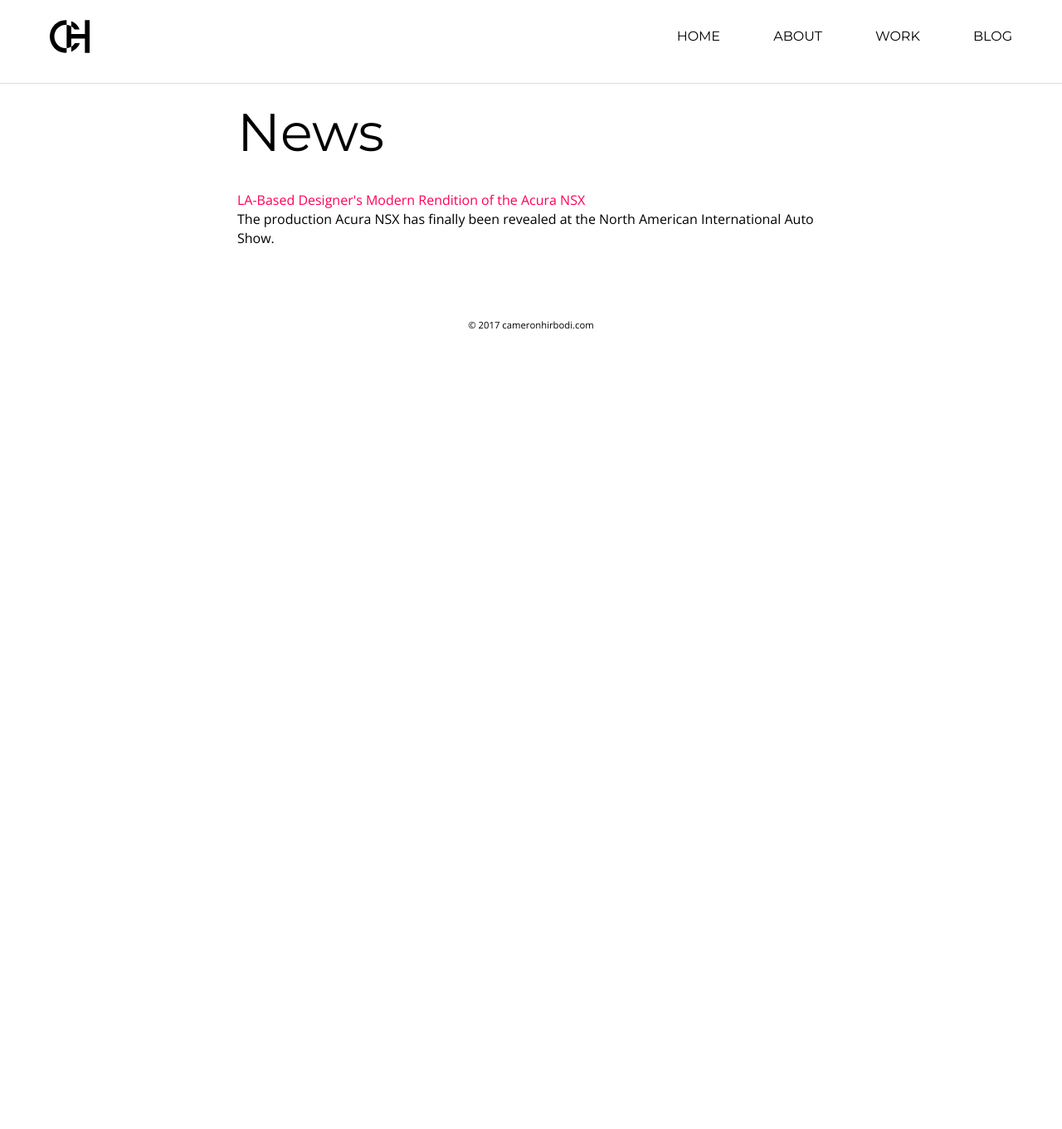
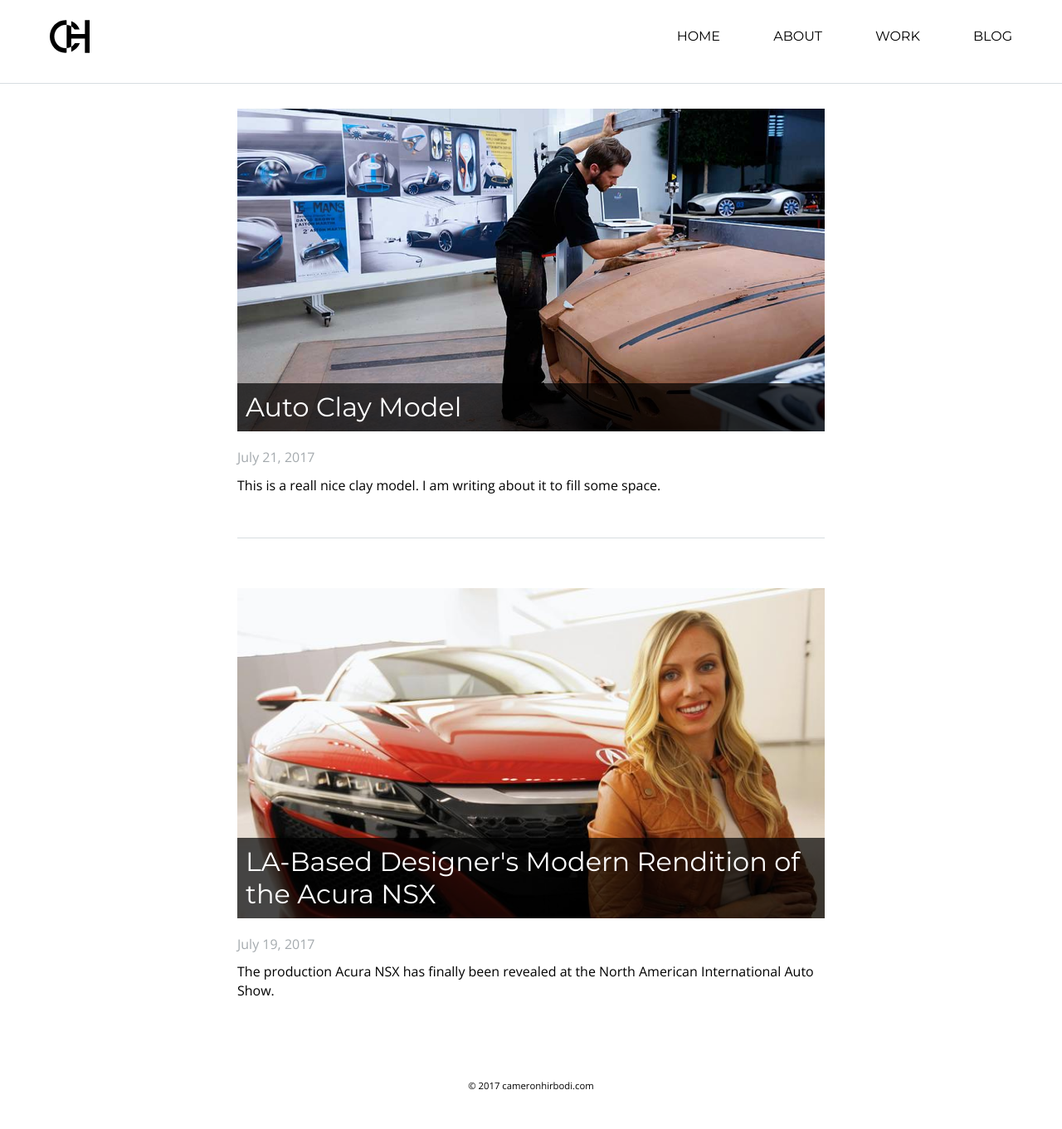
Before and after one commit to cameronhirbodi/ch-design, a Jekyll site: the page built from blogtest.md, in a window 1280 px wide. Shown: the whole page at 83% size. Built offline with Jekyll 4.4.1, drawn with Linux system fonts in a browser that asks for light colours; before the commit the page ends 900 px from its top, so only the background shows below that.

Commit message:
blog layout updates

```diff
--- a/_config.yml
+++ b/_config.yml
@@ -27,6 +27,7 @@
 theme: minima
 plugins:
   - jekyll-feed
+paginate: 5
 
 # Exclude from processing.
 # The following items will not be processed, by default. Create a custom list
--- a/_layouts/post.html
+++ b/_layouts/post.html
@@ -34,7 +34,7 @@
       <article class="post">
         <h3>{{ page.title }}</h3>
 
-        <div class="date">
+        <div class="blog-date">
           Posted on {{ page.date | date: "%B %e, %Y" }}
         </div>
 
--- /dev/null
+++ b/_posts/blog/2017-7-21-auto_clay_model.md
@@ -0,0 +1,16 @@
+---
+layout: post
+title: Auto Clay Model
+meta: This is a reall nice clay model. I am writing about it to fill some space.
+category: blog
+permalink: blog/sample3
+image: /images/blog/auto_clay_model.jpg
+---
+
+![_config.yml]({{ site.baseurl }}/images/blog/auto_clay_model.jpg)
+
+Lorem ipsum dolor sit amet, consectetur adipiscing elit. Morbi semper, elit at sodales facilisis, lectus mauris tempor orci, et convallis ligula libero tincidunt lectus.
+
+Aliquam sit amet sem vel sem dapibus laoreet id id elit. Cras condimentum quis est sed sagittis. Maecenas dictum vehicula dignissim. Aenean aliquam blandit ipsum et venenatis. Pellentesque habitant morbi tristique senectus et netus et malesuada fames ac turpis egestas. Fusce accumsan faucibus augue, id iaculis justo elementum ac. Suspendisse volutpat velit turpis.
+
+Sed nisi nulla, egestas consectetur imperdiet sed, malesuada non augue. Nunc porttitor a velit ut pretium. In aliquam vel leo sit amet lacinia. Vestibulum egestas sapien sit amet lectus convallis elementum. Nunc fringilla sapien orci, sit amet porta ligula malesuada non. Vivamus egestas sagittis condimentum.
--- a/about.md
+++ b/about.md
@@ -8,6 +8,6 @@
 
 I am currently a full time UI Designer at Blizzard Entertainment. My experience is in various medium of design, including web, print, & illustration. An alumni of Cal State University, Fullerton, I earned my BFA in Graphic Design.
 
-<img src="{{ site.baseurl }}/images/cam.jpg" alt="Cameron Hirbodi Profile Picture"/>
+<img src="{{ site.baseurl }}/images/about_cam.jpg" alt="Cameron Hirbodi Profile Picture"/>
 
 I enjoy collaborating with others on improving user experience and enjoyment with products. My goals are to develop my skill set and extend my reach towards new areas of design and programming. Other passions of mine include motorsports, music, and technology.
--- a/blogtest.md
+++ b/blogtest.md
@@ -4,12 +4,16 @@
 permalink: /blogtest/
 ---
 
-<h1>News</h1>
-
-<ul>
-    {% for blog in site.categories.blog limit:1 %}
+<ul class="blog-list">
+    {% for blog in site.categories.blog limit:2 %}
         <li>
-            <a href="{{site.baseurl}}{{blog.url}}">{{blog.title}}</a>
+            <div class="blog-thumb">
+                <a href="{{site.baseurl}}{{blog.url}}"><img src="{{blog.image}}"></a>
+                <a href="{{site.baseurl}}{{blog.url}}"><h3 class="blog-thumb-title">{{blog.title}}</h3></a>
+            </div>
+            <div class="blog-date">
+                {{ blog.date | date: "%B %e, %Y" }}
+            </div>
             <p>{{blog.meta}}</p>
         </li>
     {% endfor %}
--- a/style.css
+++ b/style.css
@@ -346,12 +346,11 @@
 
 main {
   margin: 0 auto;
-  padding: 20px 30px;
+  padding: 30px;
   max-width: 768px; }
   main img {
     width: 100%;
-    min-width: 100%;
-    margin: 20px 0; }
+    min-width: 100%; }
 
 footer {
   margin: 0 auto;
@@ -551,6 +550,7 @@
       -webkit-font-smoothing: antialiased;
       /* to stop flickering of text in safari */
       -webkit-backface-visibility: hidden;
+      -webkit-transform-style: preserve-3d;
       backface-visibility: hidden;
       -webkit-transform-origin: 0;
       -ms-transform-origin: 0;
@@ -593,8 +593,53 @@
   text-transform: uppercase;
   margin-bottom: 10px; }
 
-.date {
+/* Blog */
+.blog-list li {
+  border-bottom: 1px solid #D7DDE1;
+  padding-bottom: 30px;
+  margin-bottom: 60px; }
+
+.blog-list li:nth-last-child(1) {
+  border-bottom: 0;
+  padding-bottom: 0;
+  margin-bottom: 0; }
+
+.blog-thumb {
+  display: block;
+  position: relative;
+  margin-bottom: 20px; }
+
+.blog-thumb-title {
+  color: #FFF;
+  background-color: rgba(0, 0, 0, 0.7);
+  padding: 10px;
+  margin-bottom: 0;
+  display: block;
+  position: absolute;
+  left: 0;
+  bottom: 0;
+  width: 100%;
+  -webkit-box-sizing: border-box;
+  box-sizing: border-box;
+  -moz-box-sizing: border-box; }
+
+.blog-date {
+  display: block;
+  margin-bottom: 10px;
   color: #A4AAAE; }
+
+.post h3 {
+  margin-bottom: 10px; }
+
+@media (max-width: 768px) {
+  .blog-list li {
+    padding-bottom: 10px;
+    margin-bottom: 30px; }
+  .blog-thumb-title {
+    font-size: 1em;
+    font-family: 'Open Sans', sans-serif;
+    font-weight: 400;
+    line-height: 1.45em; } }
 
 /* Style Guide */
 .styles_splash h1 {
```
Also changed, not shown: _posts/blog/2017-7-17-mclarenf1_manual.md (renamed from _posts/blog/2017-7-17-Sample-Blog.md, +1 -1 lines), _sass/style.scss (+59 -3 lines), _posts/blog/2017-7-19-michelle_christensen_nsx.md (renamed from _posts/blog/2017-7-19-Sample-Blog.md), images/about_cam.jpg (renamed from images/cam.jpg), images/blog/auto_clay_model.jpg (renamed from images/blog/01.jpg), images/blog/mclarenf1_manual.jpg (renamed from images/blog/mclarenf1-manual.jpg), images/city_bg.jpg (deleted), images/config.png (deleted), images/first-post.png (deleted), images/jekyll-logo.png (deleted), images/jekyll-now-theme-screenshot.jpg (deleted), images/step1.gif (deleted).
